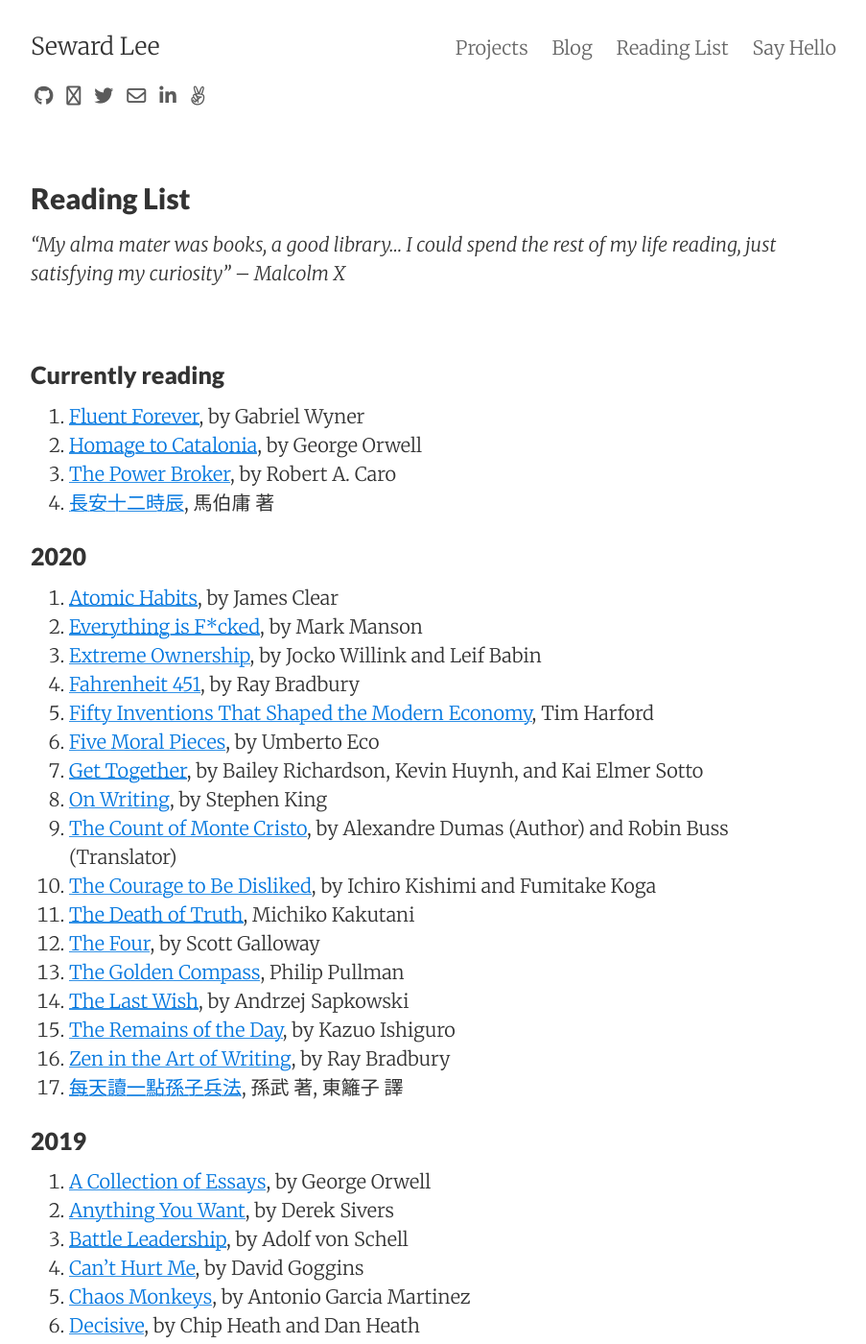
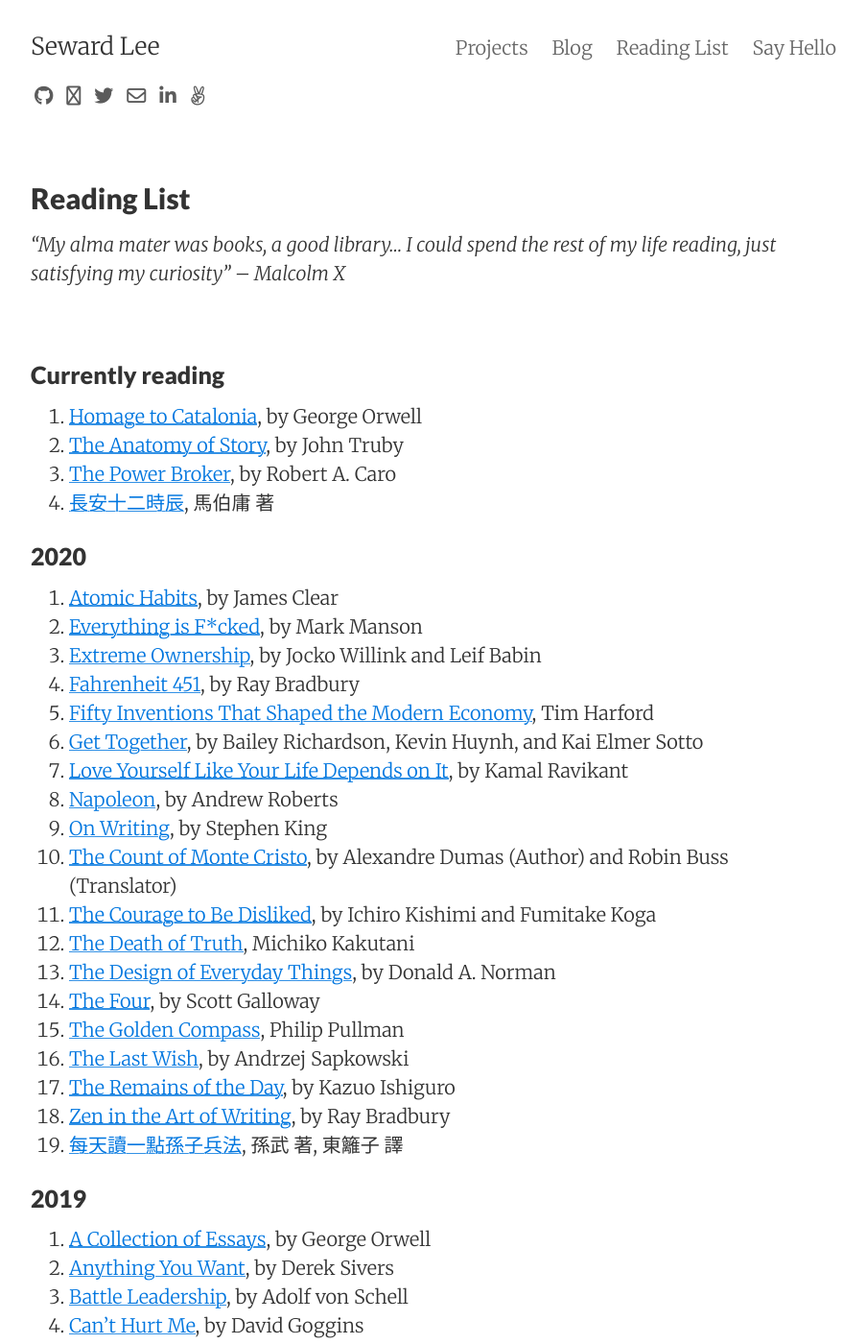
Before and after one commit to sewardlee337/sewardlee337.github.io, a Jekyll site: the page built from readinglist.md, in a window 1280 px wide and 1400 px high. Shown: the whole window at 96% size, without its empty margins (188-1091 px from the left). Built offline with Jekyll 4.4.1, drawn with Linux system fonts in a browser that asks for light colours; nearby versions of some CDN libraries.

Commit message:
Update reading list

```diff
--- a/readinglist.md
+++ b/readinglist.md
@@ -12,8 +12,8 @@
 
 ### Currently reading
 
-1. [Fluent Forever](https://amzn.to/3a4hT9v), by Gabriel Wyner
 1. [Homage to Catalonia](https://amzn.to/2GMfALw), by George Orwell
+1. [The Anatomy of Story](https://amzn.to/2Y7bnff), by John Truby
 1. [The Power Broker](https://amzn.to/3atKqVY), by Robert A. Caro
 1. [長安十二時辰](https://bit.ly/2tiqPbg), 馬伯庸 著
 
@@ -25,12 +25,14 @@
 1. [Extreme Ownership](https://amzn.to/2QEuPvP), by Jocko Willink and Leif Babin
 1. [Fahrenheit 451](https://amzn.to/2TQ6dlQ), by Ray Bradbury
 1. [Fifty Inventions That Shaped the Modern Economy](https://amzn.to/2UJ77jS), Tim Harford
-1. [Five Moral Pieces](https://amzn.to/3cxBU9C), by Umberto Eco
 1. [Get Together](https://amzn.to/3ametPO), by Bailey Richardson, Kevin Huynh, and Kai Elmer Sotto
+1. [Love Yourself Like Your Life Depends on It](https://amzn.to/2Ysqa4s), by Kamal Ravikant
+1. [Napoleon](https://amzn.to/2zT0J1G), by Andrew Roberts
 1. [On Writing](https://amzn.to/2QOnJV1), by Stephen King
 1. [The Count of Monte Cristo](https://amzn.to/2uXBdFS), by Alexandre Dumas (Author) and Robin Buss (Translator)
 1. [The Courage to Be Disliked](https://amzn.to/38cNMLu), by Ichiro Kishimi and Fumitake Koga
 1. [The Death of Truth](https://amzn.to/3alON5J), Michiko Kakutani
+1. [The Design of Everyday Things](https://amzn.to/3bFOMKL), by Donald A. Norman
 1. [The Four](https://amzn.to/2MHiVii), by Scott Galloway
 1. [The Golden Compass](https://amzn.to/2wTKMqk), Philip Pullman
 1. [The Last Wish](https://amzn.to/2QBo39P), by Andrzej Sapkowski
```
